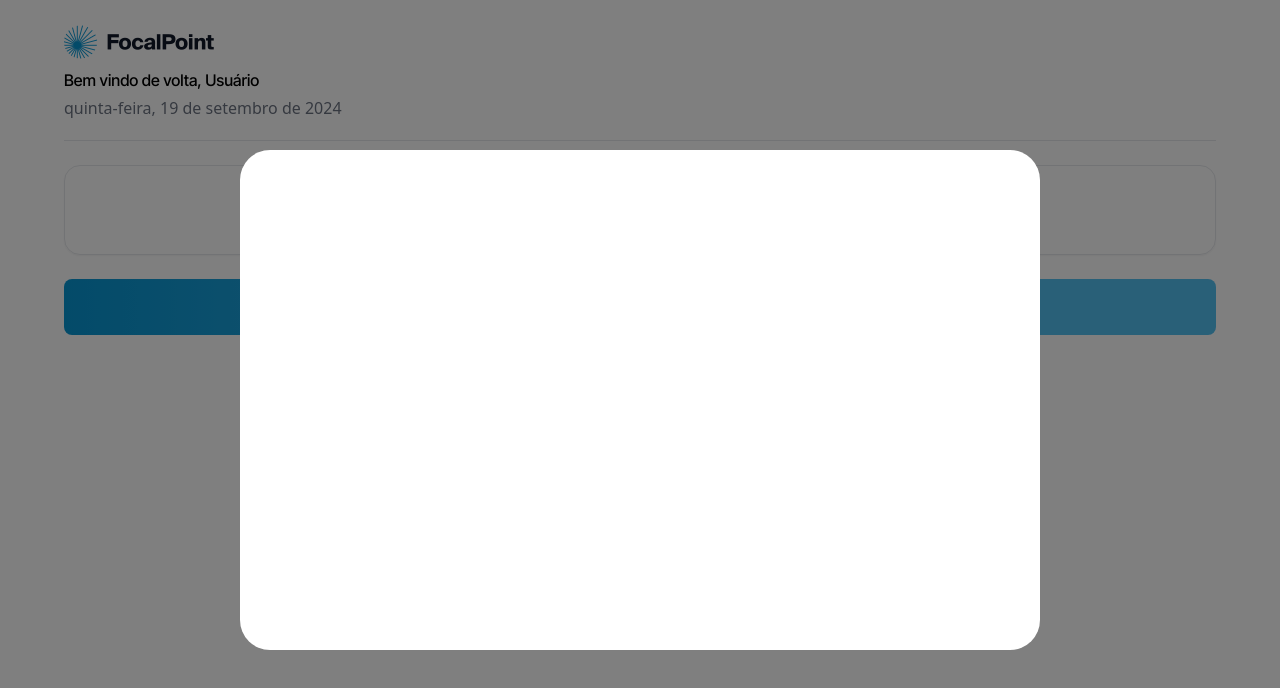
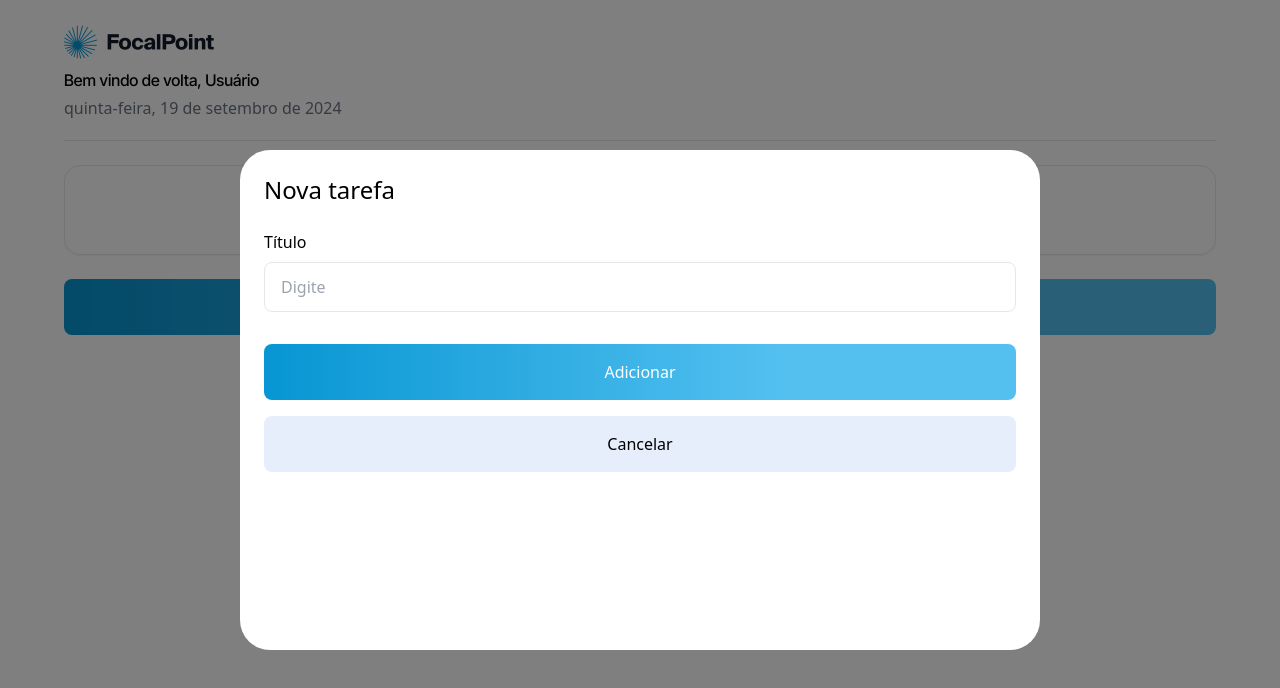
Before and after one commit to Israelkilday/TEST, a Next.js app: page / in a window 1280 px wide. Both pictures are taken after a click on the button "Adicionar nova tarefa". Shown: the top 688 px of the page. Built offline with nearby package versions, Linux system fonts and the light colour scheme.

Commit message:
feat: change modal

```diff
--- a/app/(home)/page.tsx
+++ b/app/(home)/page.tsx
@@ -3,6 +3,7 @@
 import Image from "next/image";
 import { useState } from "react";
 import Modal from "react-modal";
+import ModalDetails from "../components/ModalDetails";
 
 Modal.setAppElement("body");
 
@@ -52,10 +53,7 @@ export default function Home() {
         <h2 className="text-center text-gray-500">Suas tarefas de hoje</h2>
       </section>
 
-      <button
-        onClick={openModal}
-        className="w-full rounded-lg bg-[linear-gradient(90deg,#0796D3_0%,#53C0F0_68.65%)] px-6 py-4 text-center font-medium text-white"
-      >
+      <button onClick={openModal} className="add_btn">
         Adicionar nova tarefa
       </button>
 
@@ -66,7 +64,9 @@ export default function Home() {
           onRequestClose={closeModal}
           contentLabel="To do list"
           className="h-full w-full bg-white outline-none lg:fixed lg:left-[50%] lg:top-[50%] lg:max-h-[500px] lg:max-w-[800px] lg:translate-x-[-50%] lg:translate-y-[-50%] lg:rounded-[30px]"
-        />
+        >
+          <ModalDetails />
+        </Modal>
       )}
     </main>
   );
--- /dev/null
+++ b/app/components/DeleteTask.tsx
@@ -0,0 +1,5 @@
+const DeleteTask = () => {
+  return <div>DeleteTask</div>;
+};
+
+export default DeleteTask;
--- /dev/null
+++ b/app/components/ModalDetails.tsx
@@ -0,0 +1,61 @@
+import { useState } from "react";
+
+const ModalDetails = () => {
+  const [changeModal, setChangeModal] = useState(false);
+
+  return (
+    <main className="container py-6">
+      {!changeModal ? (
+        <>
+          <h2 className="text-2xl font-medium">Nova tarefa</h2>
+
+          <section className="flex flex-col gap-2 pt-6">
+            <span>Título</span>
+            <input
+              type="text"
+              name="tasks"
+              placeholder="Digite"
+              className="rounded-lg border px-4 py-3 outline-none"
+            />
+          </section>
+
+          <section className="mt-8 flex flex-col gap-4">
+            <button className="add_btn">Adicionar</button>
+            <button
+              onClick={() => setChangeModal(true)}
+              className="w-full cursor-pointer rounded-lg bg-[#e7eefb] px-6 py-4 text-center font-medium"
+            >
+              Cancelar
+            </button>
+          </section>
+        </>
+      ) : (
+        <>
+          <h2 className="text-2xl font-medium">Deletar tarefa</h2>
+
+          <section className="flex flex-col gap-2 pt-6">
+            <p>Tem certeza que você deseja deletar esta tarefa?</p>
+            <input
+              type="text"
+              name="tasks"
+              placeholder="Digite"
+              className="rounded-lg border px-4 py-3 outline-none"
+            />
+          </section>
+
+          <section className="mt-8 flex flex-col gap-4">
+            <button className="add_btn">Adicionar</button>
+            <button
+              onClick={() => setChangeModal(false)}
+              className="w-full cursor-pointer rounded-lg bg-[#e7eefb] px-6 py-4 text-center font-medium"
+            >
+              Cancelar
+            </button>
+          </section>
+        </>
+      )}
+    </main>
+  );
+};
+
+export default ModalDetails;
--- a/app/globals.css
+++ b/app/globals.css
@@ -17,6 +17,12 @@
   }
 }
 
-body {
-  background: var(--background);
+@layer base {
+  body {
+    background: var(--background);
+  }
+
+  .add_btn {
+    @apply w-full cursor-pointer rounded-lg bg-[linear-gradient(90deg,#0796D3_0%,#53C0F0_68.65%)] px-6 py-4 text-center font-medium text-white;
+  }
 }
```
